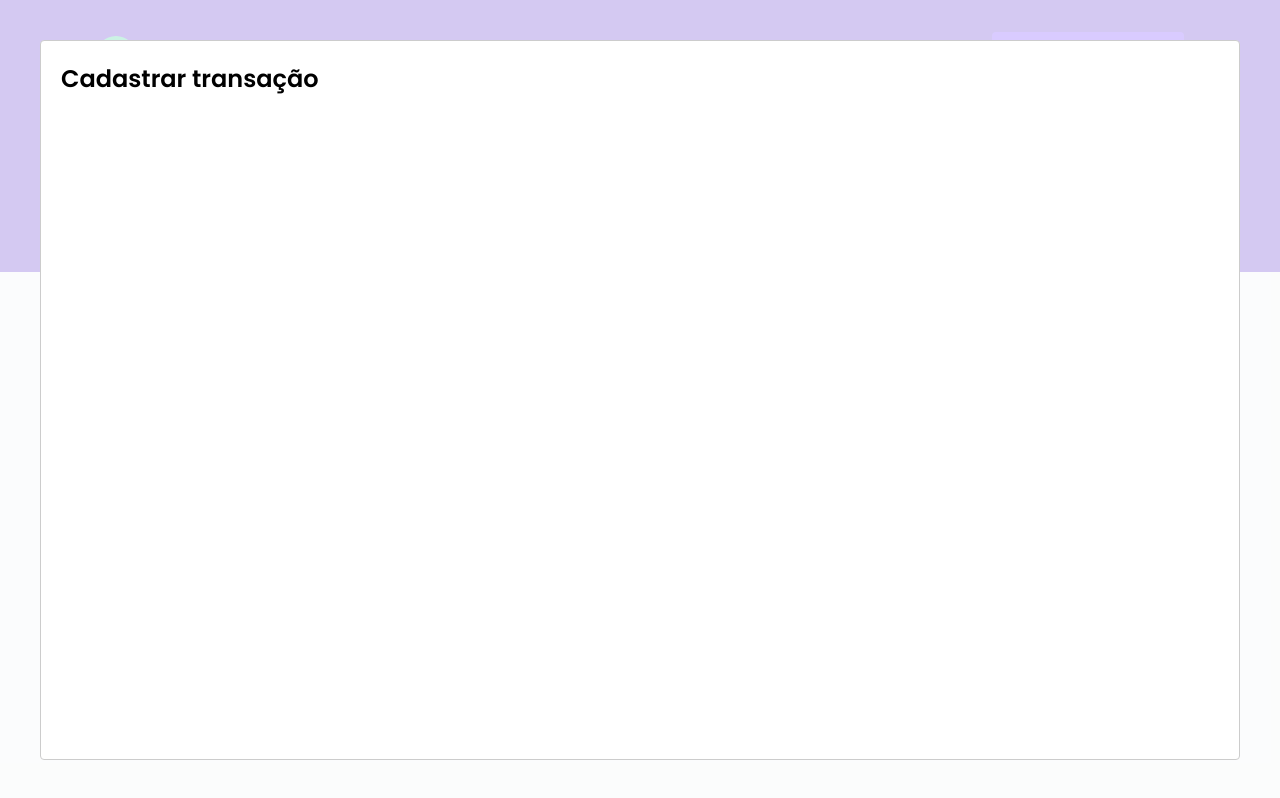
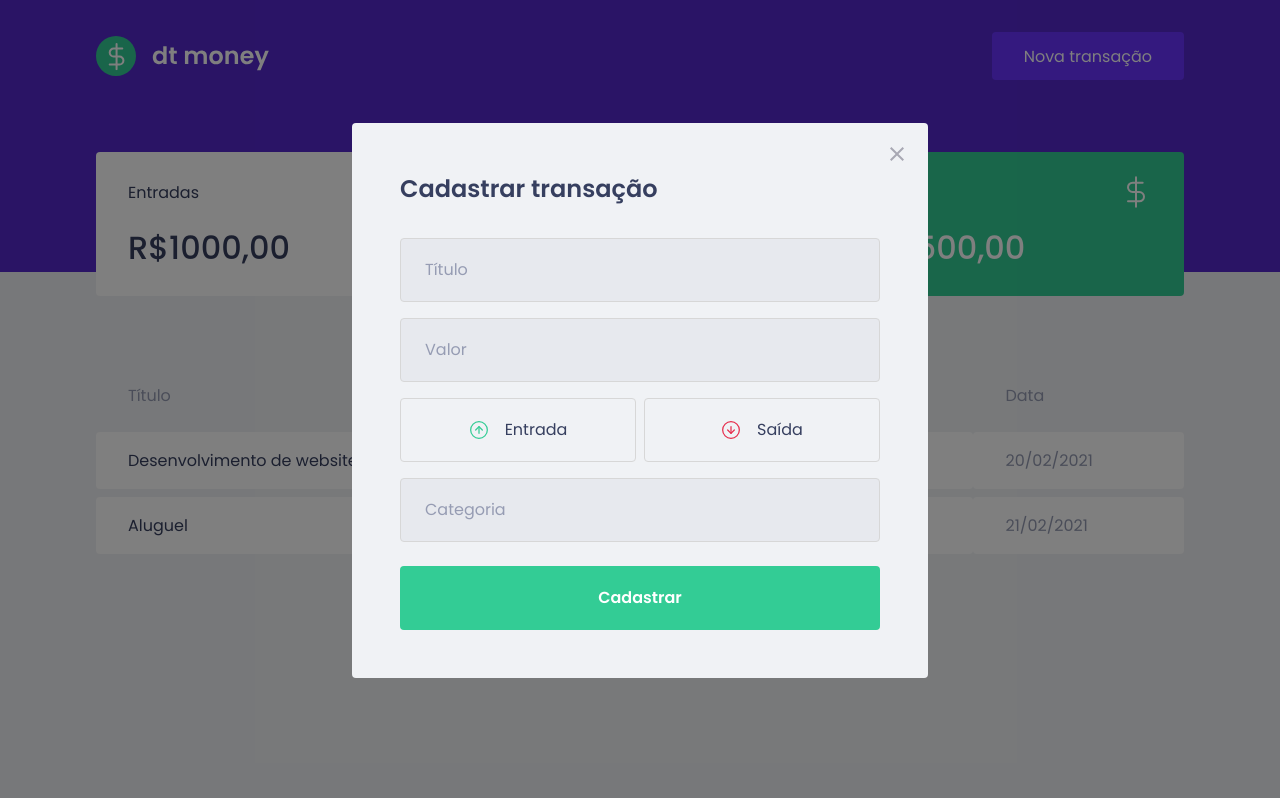
Before and after one commit to RafaDom10/dtmoney-ignite, a React (Create React App) app: page / in a window 1280 px wide. Both pictures are taken after a click on the button "Nova transação". Built offline with nearby package versions, Linux system fonts and the light colour scheme; no server answers; what miragejs would draw is missing.

Commit message:
modal stylization done

```diff
--- a/package.json
+++ b/package.json
@@ -5,6 +5,7 @@
   "dependencies": {
     "axios": "^0.21.4",
     "miragejs": "^0.1.41",
+    "polished": "^4.1.3",
     "react": "^17.0.2",
     "react-dom": "^17.0.2",
     "react-modal": "^3.14.3",
--- a/src/App.tsx
+++ b/src/App.tsx
@@ -1,9 +1,9 @@
 import { useState } from 'react';
-import Modal from'react-modal';
 import { Header } from './components/Header';
 import { Dashboard } from './components/Dashboard';
-
+import Modal from 'react-modal';
 import { GlobalStyle } from './styles/global';
+import { NewTransactionModal } from './components/NewTransactionModal';
 
 Modal.setAppElement('#root');
 
@@ -22,14 +22,10 @@
     <>
       <GlobalStyle />
       <Header onOpenNewTransactionModal={handleOpenNewTransactionModal}/>
-
-      <Modal
+      <NewTransactionModal
         isOpen={isNewTransactionModalOpen}
         onRequestClose={handleCloseNewTransactionModal}
-      >
-        <h2>Cadastrar transação</h2>
-      </Modal>
-
+      />
       <Dashboard />
     </>
   );
--- /dev/null
+++ b/src/components/NewTransactionModal/index.tsx
@@ -0,0 +1,68 @@
+import Modal from 'react-modal';
+import incomeImg from '../../assets/income.svg'
+import outcomeImg from '../../assets/outcome.svg'
+import closeImg from '../../assets/close.svg'
+import { Container, TransactionTypeContainer } from './styles';
+
+interface NewTransactionModalProps {
+  isOpen: boolean;
+  onRequestClose: () => void;
+}
+
+export function NewTransactionModal({ isOpen, onRequestClose }: NewTransactionModalProps) {
+  return (
+    <Modal
+      isOpen={isOpen}
+      onRequestClose={onRequestClose}
+      overlayClassName="react-modal-overlay"
+      className="react-modal-content"
+    >
+      <button
+        type="button"
+        onClick={onRequestClose}
+        className="react-modal-close"
+      >
+        <img src={closeImg} alt="Fechar Modal" />
+      </button>
+
+      <Container>
+        <h2>Cadastrar transação</h2>
+
+        <input
+          placeholder="Título"
+        />
+
+        <input
+          type="number"
+          placeholder="Valor"
+        />
+
+        <TransactionTypeContainer>
+          <button
+            type="button"
+
+          >
+            <img src={incomeImg} alt="Entrada" />
+            <span>Entrada</span>
+          </button>
+
+          <button
+            type="button"
+
+          >
+            <img src={outcomeImg} alt="Saída" />
+            <span>Saída</span>
+          </button>
+        </TransactionTypeContainer>
+
+        <input
+          placeholder="Categoria"
+        />
+
+        <button type="submit">
+          Cadastrar
+        </button>
+      </Container>
+    </Modal>
+  );
+}
--- /dev/null
+++ b/src/components/NewTransactionModal/styles.ts
@@ -0,0 +1,85 @@
+import styled from 'styled-components';
+import { darken } from 'polished';
+
+export const Container = styled.form`
+  h2 {
+    color: var(--text-title);
+    font-size: 1.5rem;
+    margin-bottom: 2rem;
+  }
+
+  input {
+    width: 100%;
+    padding: 0 1.5rem;
+    height: 4rem;
+    border-radius: 0.25rem;
+
+    border: 1px solid #d7d7d7;
+    background: var(--input-background);
+
+    font-weight: 400;
+    font-size: 1rem;
+
+    &::placeholder {
+      color: var(--text-body);
+    }
+
+    & + input {
+      margin-top: 1rem;
+    }
+  }
+
+  button[type="submit"] {
+    width: 100%;
+    padding: 0 1.5rem;
+    height: 4rem;
+    background: var(--green);
+    color: #FFF;
+    border-radius: 0.25rem;
+    border: 0;
+    font-size: 1rem;
+    margin-top: 1.5rem;
+    font-weight: 600;
+    transition: filter 0.2s;
+
+    &:hover {
+      filter: brightness(0.9);
+    }
+  }
+`;
+
+export const TransactionTypeContainer = styled.div`
+  margin: 1rem 0;
+  display: grid;
+  grid-template-columns: 1fr 1fr;
+  gap: 0.5rem;
+
+  button {
+    height: 4rem;
+    border: 1px solid #d7d7d7;
+    border-radius: 0.25rem;
+
+    background: transparent;
+
+    display: flex;
+    align-items: center;
+    justify-content: center;
+    transition: border-color 0.2s;
+
+    &:hover {
+      border-color: ${darken(0.1, '#d7d7d7')};
+    }
+
+    img {
+      width: 20px;
+      height: 20px;
+    }
+
+    span {
+      display: inline-block;
+      margin-left: 1rem;
+      font-size: 1rem;
+      color: var(--text-title);
+    }
+  }
+`;
--- a/src/styles/global.ts
+++ b/src/styles/global.ts
@@ -2,7 +2,6 @@
 
 export const GlobalStyle = createGlobalStyle`
   :root {
-    --background: #F0F2F5;
     --red: #E52E4D;
     --blue: #5429CC;
     --green: #33CC95;
@@ -12,6 +11,7 @@
     --text-body: #969CB3;
 
     --background: #F0F2F5;
+    --input-background: #e7e9ee;
     --shape: #FFFFFF;
   }
 
@@ -53,4 +53,40 @@
     opacity: 0.6;
     cursor: not-allowed;
   }
+
+  .react-modal-overlay {
+    background: rgba(0, 0, 0, 0.5);
+
+    position: fixed;
+    top: 0;
+    bottom: 0;
+    right: 0;
+    left: 0;
+
+    display: flex;
+    align-items: center;
+    justify-content: center;
+  }
+
+  .react-modal-content {
+    width: 100%;
+    max-width: 576px;
+    background: var(--background);
+    padding: 3rem;
+    position: relative;
+    border-radius: 0.25rem;
+  }
+
+  .react-modal-close {
+    position: absolute;
+    right: 1.5rem;
+    top: 1.5rem;
+    border: 0;
+    background: transparent;
+    transition: filter 0.2s;
+
+    &:hover {
+      filter: brightness(0.8);
+    }
+  }
 `;
```
Also changed, not shown: 1 other file (tests, documents, lock files or other folders).
